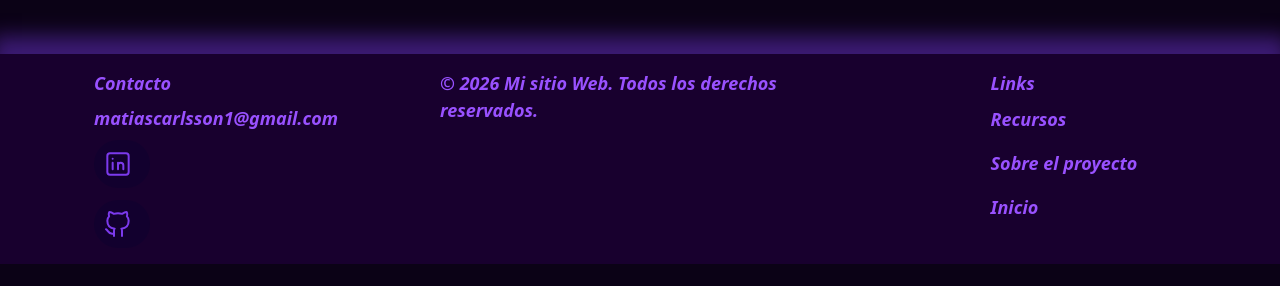
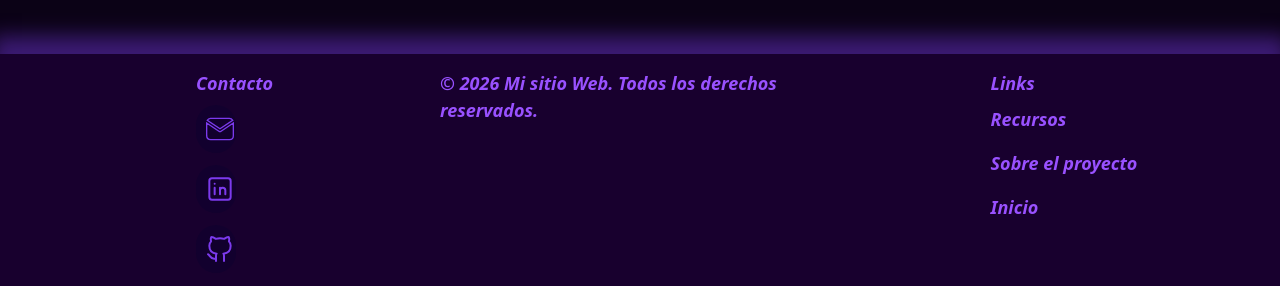
Before and after one commit to MatiasCarlsson/Recursos-Web, a Next.js app: page / in a window 1280 px wide. Shown: the part 2365-2651 px from the top of the page. Before the commit the page ends 2629 px from the top, so only its background shows below. Built offline with nearby package versions, Linux system fonts and the light colour scheme; no server answers; the database is empty.

Commit message:
feat: add Gmail copy functionality to Footer component with visual feedback

```diff
--- a/src/components/page/Footer.tsx
+++ b/src/components/page/Footer.tsx
@@ -1,3 +1,6 @@
+"use client";
+
+import { useState } from "react";
 import Link from "next/link";
 import SocialMedia from "../SocialLink";
 
@@ -18,18 +21,71 @@ const styles = {
 };
 
 export default function Footer() {
+  const gmailAddress = "matiascarlsson1@gmail.com";
+  const [isGmailCopied, setIsGmailCopied] = useState(false);
+
+  async function handleGmailClick() {
+    let copied = false;
+
+    try {
+      if (navigator.clipboard?.writeText) {
+        await navigator.clipboard.writeText(gmailAddress);
+        copied = true;
+      }
+    } catch {
+      copied = false;
+    }
+
+    if (!copied) {
+      try {
+        const textarea = document.createElement("textarea");
+        textarea.value = gmailAddress;
+        textarea.setAttribute("readonly", "");
+        textarea.style.position = "absolute";
+        textarea.style.left = "-9999px";
+        document.body.appendChild(textarea);
+        textarea.select();
+        copied = document.execCommand("copy");
+        document.body.removeChild(textarea);
+      } catch {
+        copied = false;
+      }
+    }
+
+    if (copied) {
+      setIsGmailCopied(true);
+      window.setTimeout(() => setIsGmailCopied(false), 1600);
+    } else {
+      setIsGmailCopied(false);
+    }
+  }
+
   return (
     <footer
       className={`${styles.responsiveDisplay} ${textResponsive} font-semibold bg-footerBackground shadow-footerShadow italic py-4 text-textSecondary mt-10 px-4 text-center md:text-left`}
     >
-      <section className="flex flex-col gap-2 items-center md:items-start">
+      <section className="flex flex-col gap-2 items-center md:items-start w-10">
         <p>Contacto</p>
 
-        <div className="">
-          <p>matiascarlsson1@gmail.com</p>
-        </div>
+        <div className="flex gap-16 md:flex-col md:gap-3 items-center md:items-start">
+          <div className="relative">
+            <SocialMedia
+              href="/sobre-el-proyecto#contacto"
+              iconSrc="/svg/gmial.svg"
+              altText="Gmail icon"
+              mediaName="Gmail"
+              className={`${styles.styleSocialMedia} ${textResponsive}`}
+              styleMediaName={`${styles.styleMediaName} ${textResponsive}`}
+              target="_self"
+              onClick={handleGmailClick}
+            />
+            <span
+              className={`pointer-events-none absolute -top-6 left-1/2 -translate-x-1/2 rounded-full border border-buttonColor/40 bg-cardBackground/90 px-2 py-0.5 text-[10px] font-semibold text-textPrimary shadow-[0_10px_20px_rgba(0,0,0,0.2)] transition-all duration-200 ${isGmailCopied ? "opacity-100 translate-y-0" : "opacity-0 translate-y-1"}`}
+            >
+              Gmail copiado
+            </span>
+          </div>
 
-        <div className="flex gap-3 md:flex-col items-center md:items-start">
           <SocialMedia
             href="https://www.linkedin.com/in/matias-carlsson"
             iconSrc="/svg/linkedin.svg"
```
